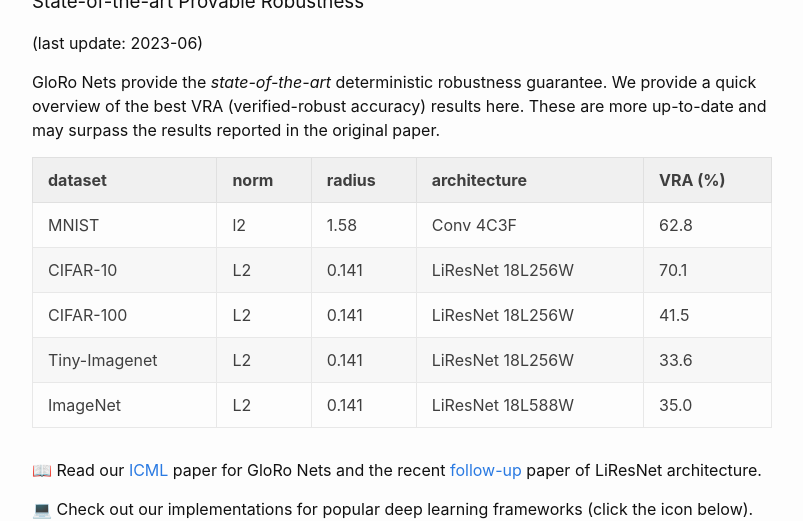
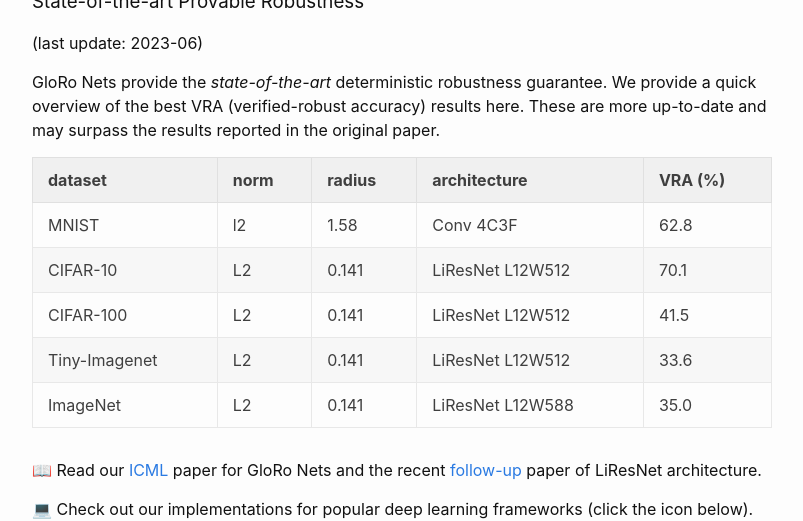
Before and after one commit to cmu-transparency/gloronet, a Jekyll site: the page built from index.md, in a window 1280 px wide and 900 px high, scrolled down 656 px. Shown: the top 521 px of the window, without its empty margins (238-1041 px from the left). Built offline with Jekyll 4.4.1, drawn with Linux system fonts in a browser that asks for light colours; emoji names are drawn with the system emoji font.

Commit message:
Update index.md

```diff
--- a/index.md
+++ b/index.md
@@ -22,10 +22,10 @@
 dataset       |norm| radius | architecture     | VRA (%)
 --------------|----|--------|------------------|----------
 MNIST         |l2| 1.58   | Conv 4C3F        | 62.8
-CIFAR-10      |L2| 0.141  | LiResNet 18L256W | 70.1
-CIFAR-100     |L2| 0.141  | LiResNet 18L256W | 41.5
-Tiny-Imagenet |L2| 0.141  | LiResNet 18L256W | 33.6
-ImageNet      |L2| 0.141    | LiResNet 18L588W | 35.0
+CIFAR-10      |L2| 0.141  | LiResNet L12W512 | 70.1
+CIFAR-100     |L2| 0.141  | LiResNet L12W512 | 41.5
+Tiny-Imagenet |L2| 0.141  | LiResNet L12W512 | 33.6
+ImageNet      |L2| 0.141    | LiResNet L12W588 | 35.0
 
 :book: Read our [ICML](http://proceedings.mlr.press/v139/leino21a/leino21a.pdf) paper for GloRo Nets and the recent [follow-up](https://arxiv.org/pdf/2301.12549.pdf) paper of LiResNet architecture.
 
```
